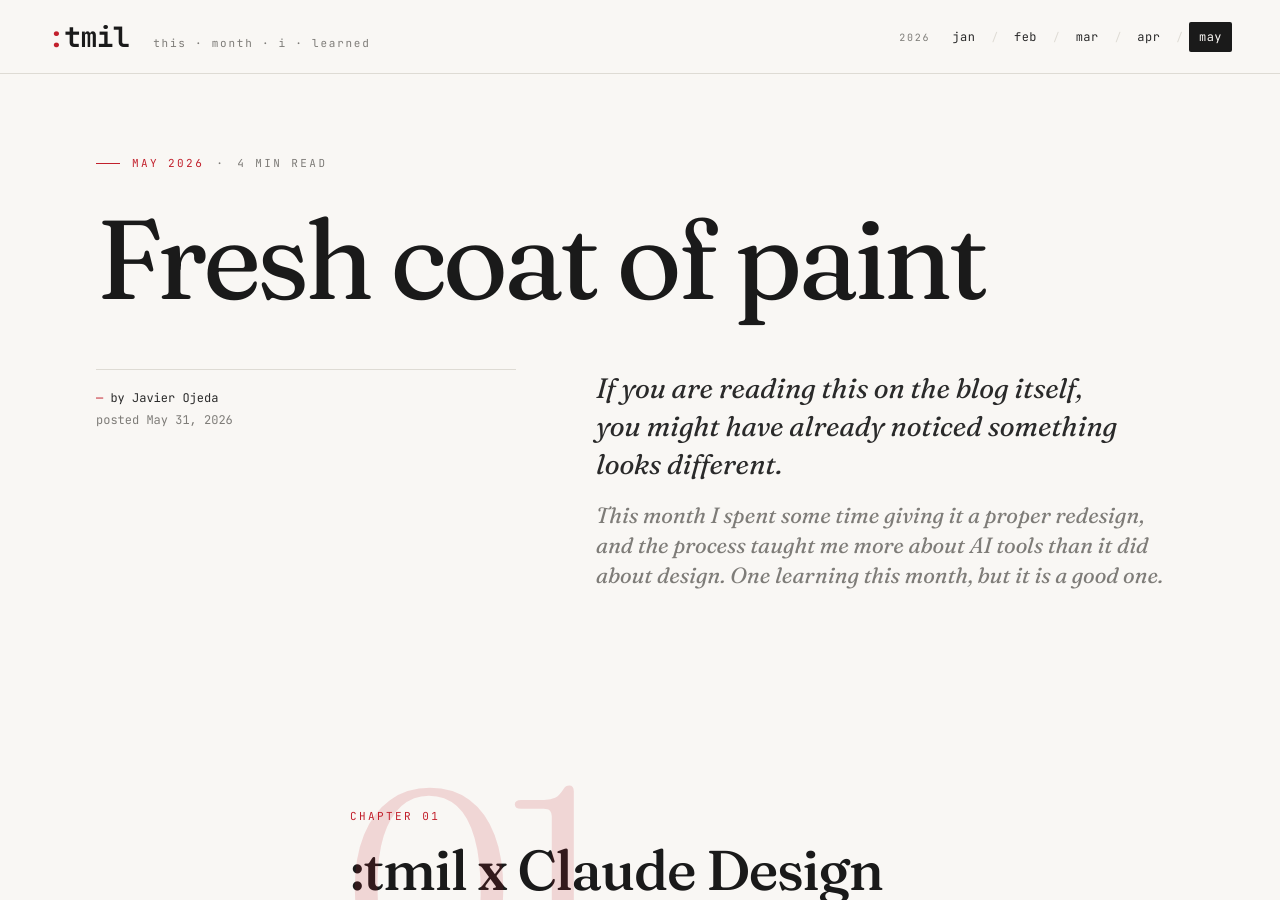
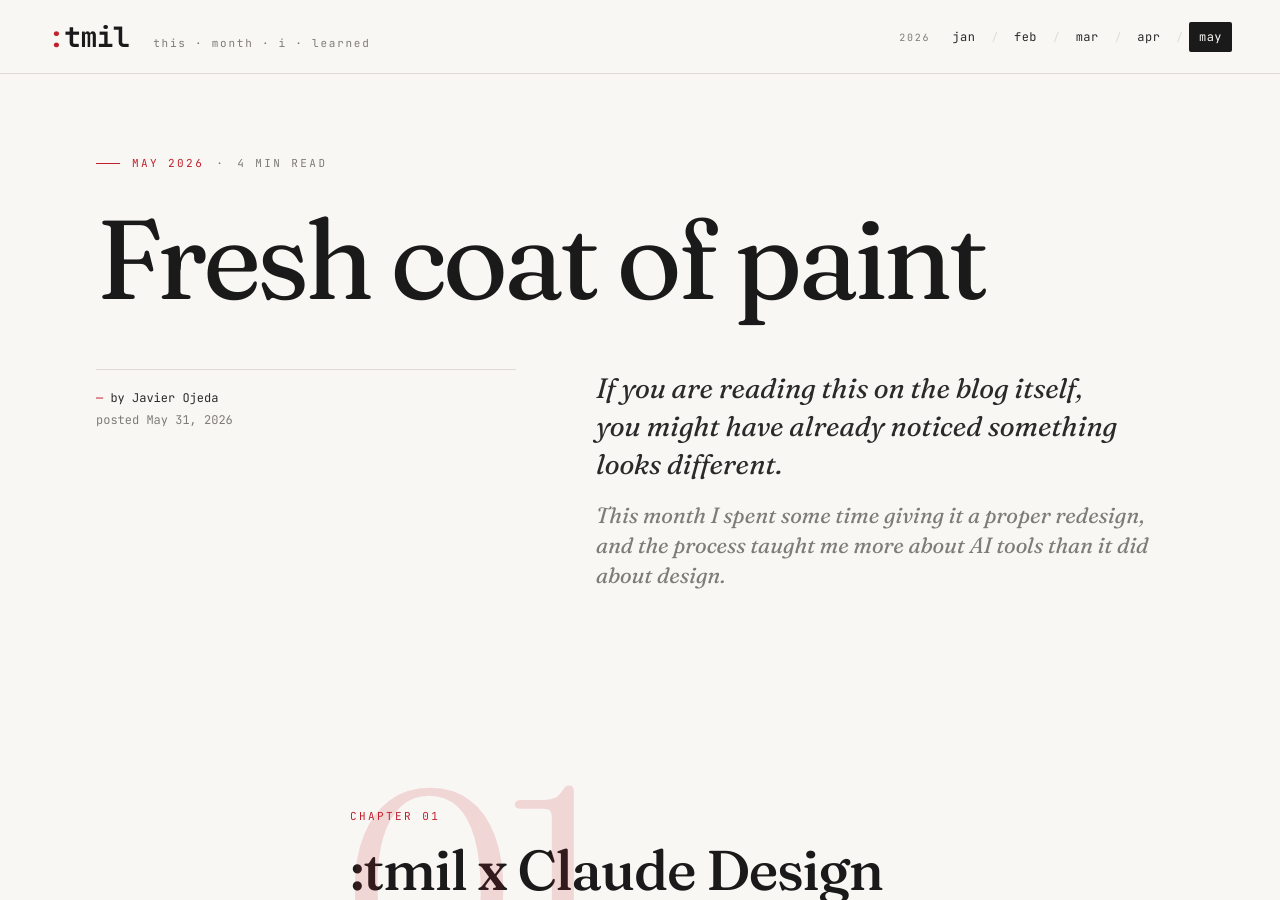
Before and after one commit to javierojeda94/tmil, a Jekyll site: the page built from _posts/2026-05-31-may.html, in a window 1280 px wide and 900 px high. Built offline with Jekyll 4.4.1, drawn with Linux system fonts in a browser that asks for light colours.

Commit message:
remove wrong copy

```diff
--- a/_posts/2026-05-31-may.html
+++ b/_posts/2026-05-31-may.html
@@ -2,7 +2,7 @@
 title: "Fresh coat of paint"
 lede:
   - "If you are reading this on the blog itself, you might have already noticed something looks different."
-  - "This month I spent some time giving it a proper redesign, and the process taught me more about AI tools than it did about design. One learning this month, but it is a good one."
+  - "This month I spent some time giving it a proper redesign, and the process taught me more about AI tools than it did about design."
 ---
 
 <h2>:tmil x Claude Design</h2>
```
